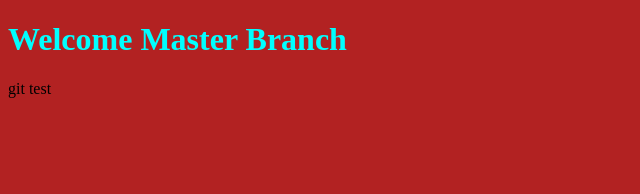
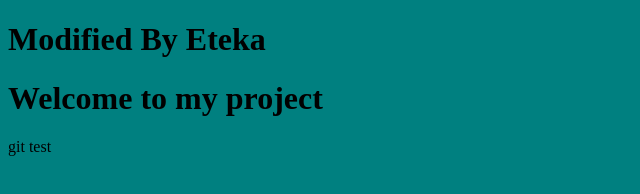
Before and after one commit to Ahmed-abdeltawab/test-project, a plain HTML site: page index.html in a window 1280 px wide. Shown: the whole page, without its empty margins (0-640 px from the left). Drawn offline with Linux system fonts and the light colour scheme.

Commit message:
Modified By eteka Branch

```diff
--- a/index.html
+++ b/index.html
@@ -8,7 +8,8 @@
     <title>Document</title>
   </head>
   <body>
-    <h1>Welcome Master Branch</h1>
+    <h1>Modified By Eteka</h1>
+    <h1>Welcome to my project</h1>
     <p>git test</p>
     <script src="app.js"></script>
   </body>
--- a/style.css
+++ b/style.css
@@ -1,6 +1,8 @@
+/* modified By Eteka */
 h1 {
-  color: aqua;
+  color: black;
 }
+
 body {
-  background-color: firebrick;
+  background-color: teal;
 }
```
